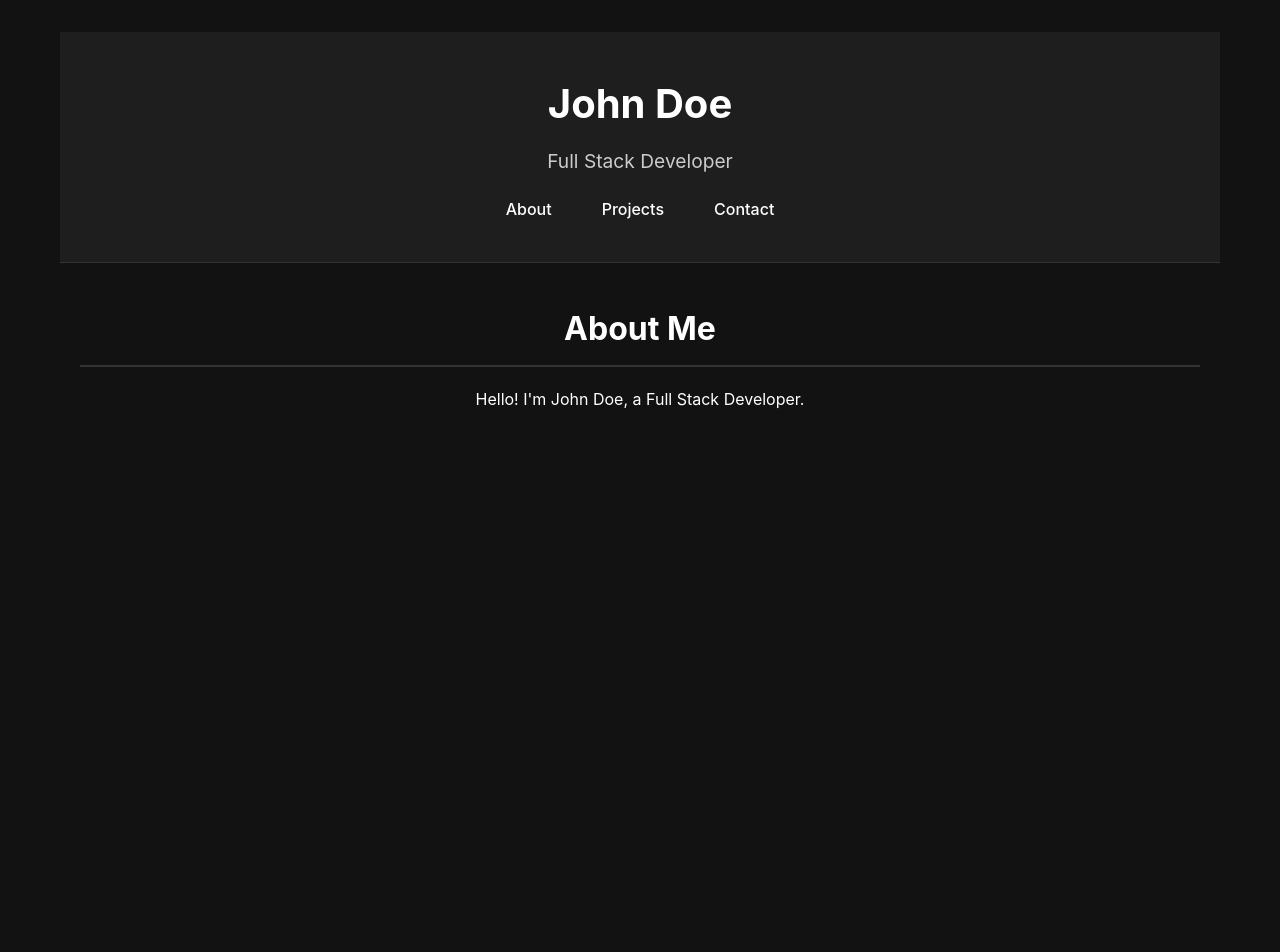
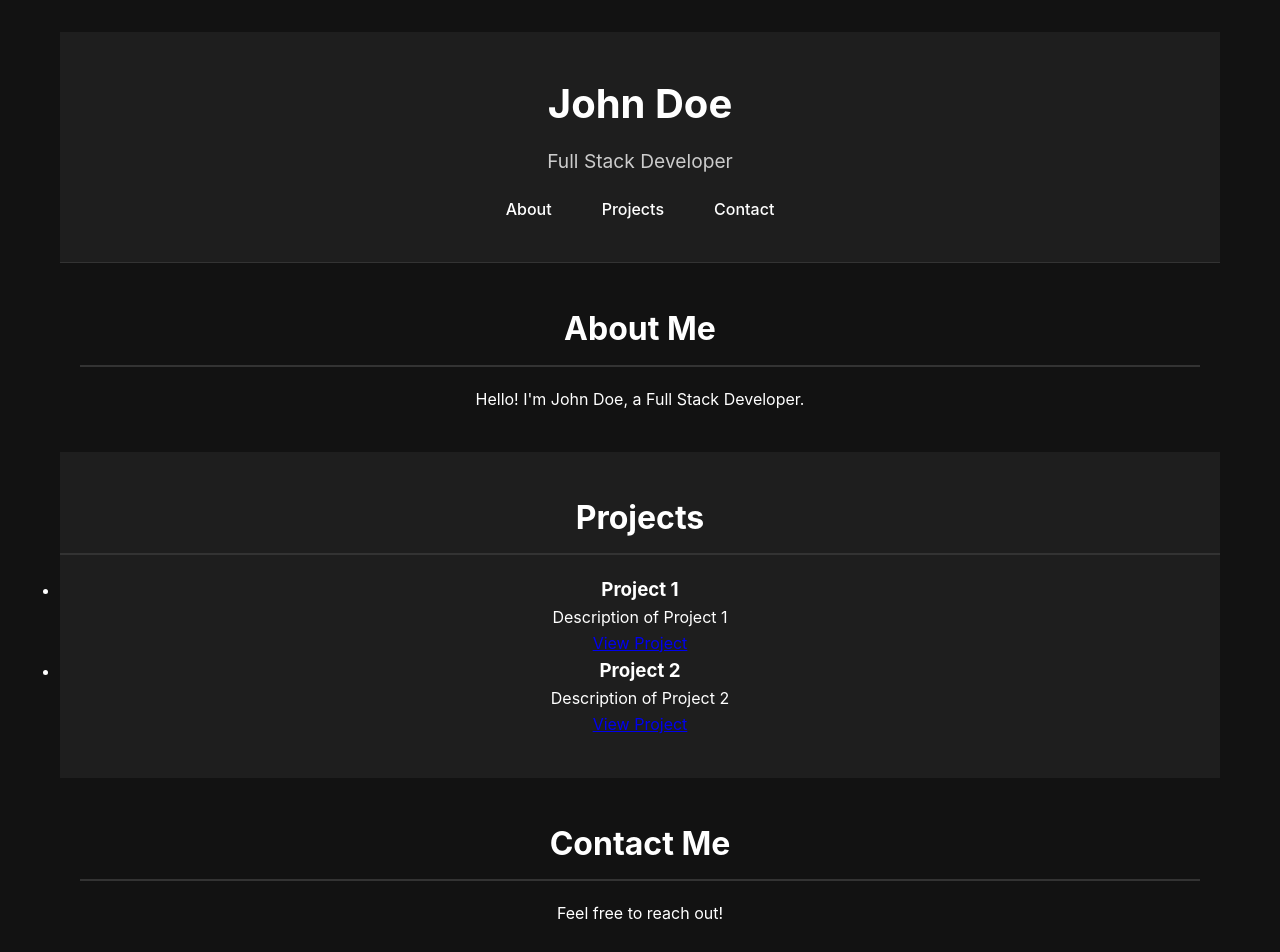
Before and after one commit to zecpedja/ReactCourse, a React (Vite) app: page / in a window 1280 px wide. Shown: the top 952 px of the page. Before the commit the page ends 864 px from the top, so only its background shows below. Built offline with nearby package versions, Linux system fonts and the light colour scheme.

Commit message:
commit 3

```diff
--- a/src/App.jsx
+++ b/src/App.jsx
@@ -24,6 +24,23 @@ import './App.css'
         <p>Hello! I'm {name}, a {profession}.</p>
       </section>
       {/* projects section */}
+      <section id='projects' className='projects-section'>
+        <h2>Projects</h2>
+        <ul>
+          {projects.map((project, index) => (
+            <li key={index}>
+              <h3>{project.name}</h3>
+              <p>{project.description}</p>
+              <a href={project.link}>View Project</a>
+            </li>
+          ))}
+        </ul>
+      </section>
+      {/* contact section */}
+      <section id='contact' className='contact-section'>
+        <h2>Contact Me</h2>
+        <p>Feel free to reach out!</p>
+      </section>
     </div>
 
   )
```
